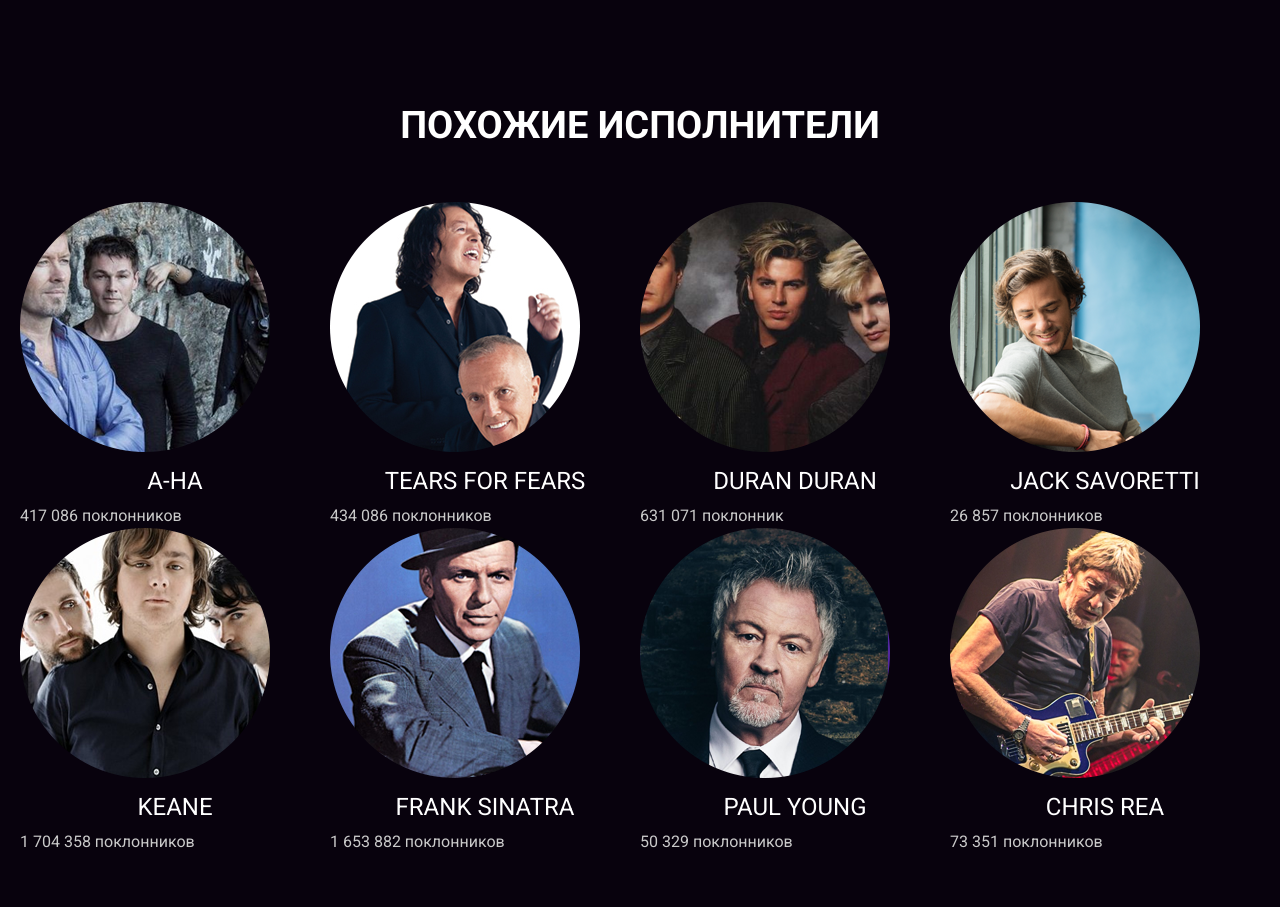
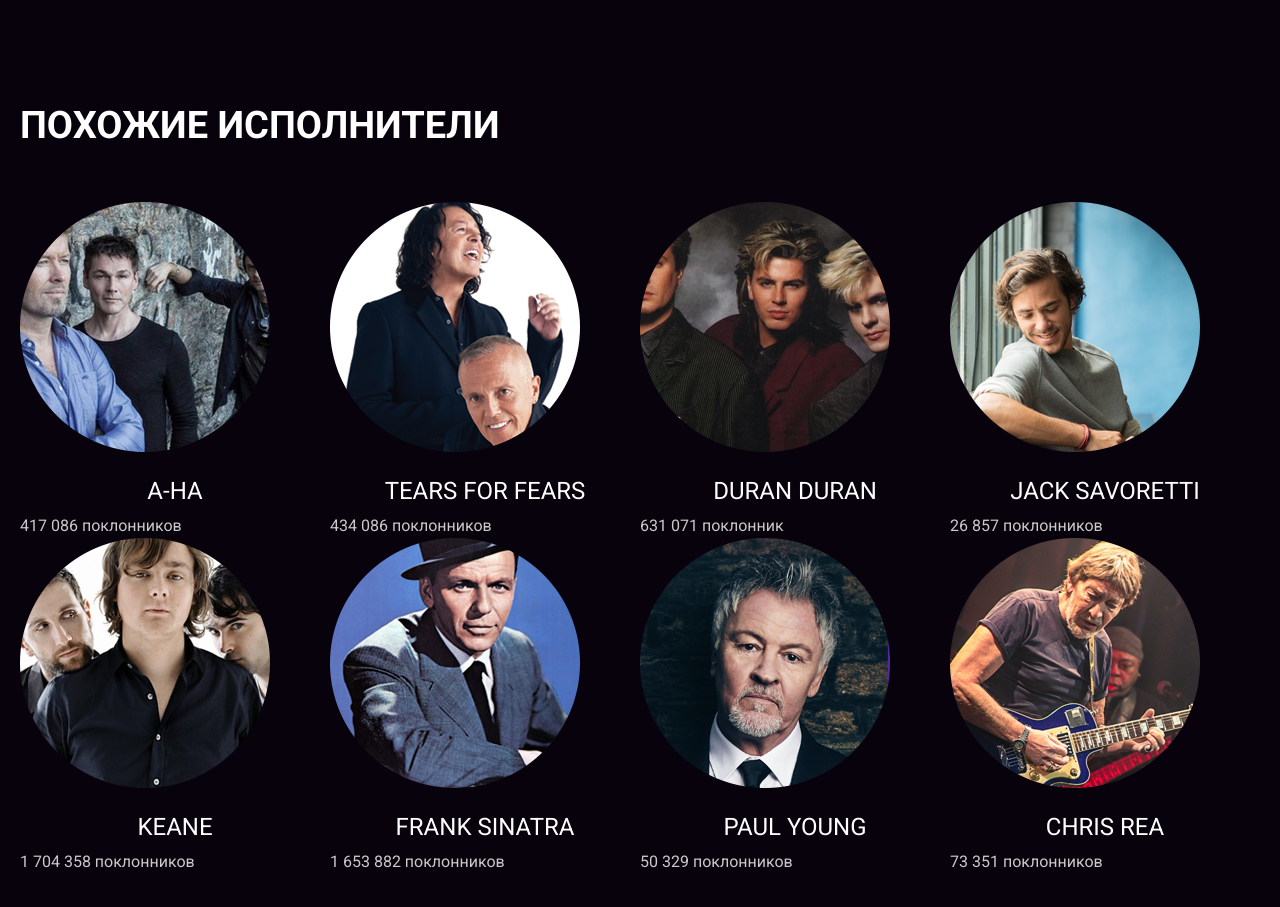
Before and after one commit to YanaLysukha/layout-designer-project-56, a plain HTML site: page src/artist.html in a window 1280 px wide. Shown: the part 1949-2856 px from the top of the page. Drawn offline with Linux system fonts and the light colour scheme.

Commit message:
Added styles for image and title

```diff
--- a/src/css/style-dist.css
+++ b/src/css/style-dist.css
@@ -977,6 +977,9 @@
 .page-title {
   margin-bottom: 48px;
 }
+.page-title h2 {
+  text-align: left;
+}
 
 .similar-grid-container {
   display: -ms-grid;
@@ -984,3 +987,13 @@
   -ms-grid-columns: (1fr)[4];
   grid-template-columns: repeat(4, 1fr);
 }
+
+.similar-item .similar-item-img {
+  max-width: 250px;
+  max-height: 250px;
+  margin-bottom: 17px;
+}
+.similar-item .similar-item-img img {
+  max-width: 100%;
+  height: auto;
+}
--- a/src/scss/_page-similar.scss
+++ b/src/scss/_page-similar.scss
@@ -5,9 +5,26 @@
 
 .page-title {
     margin-bottom: 48px;
+
+    h2 {
+        text-align: left;
+    }
 }
 
 .similar-grid-container {
     display: grid;
     grid-template-columns: repeat(4, 1fr);
 }
+
+.similar-item {
+    .similar-item-img {
+        max-width: 250px;
+        max-height: 250px;
+        margin-bottom: 17px;
+
+        img {
+            max-width: 100%;
+            height: auto;
+        }
+    }
+}
```
